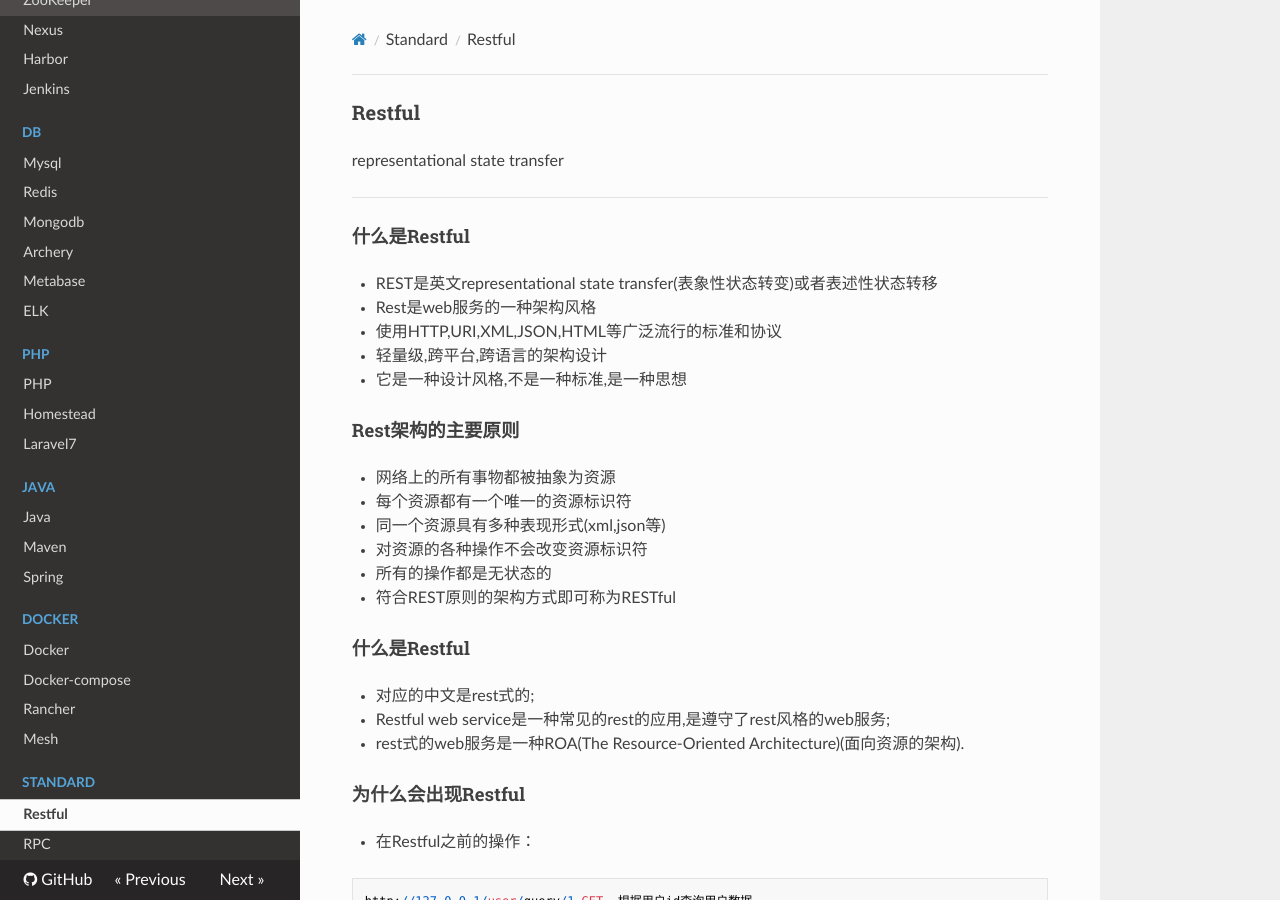
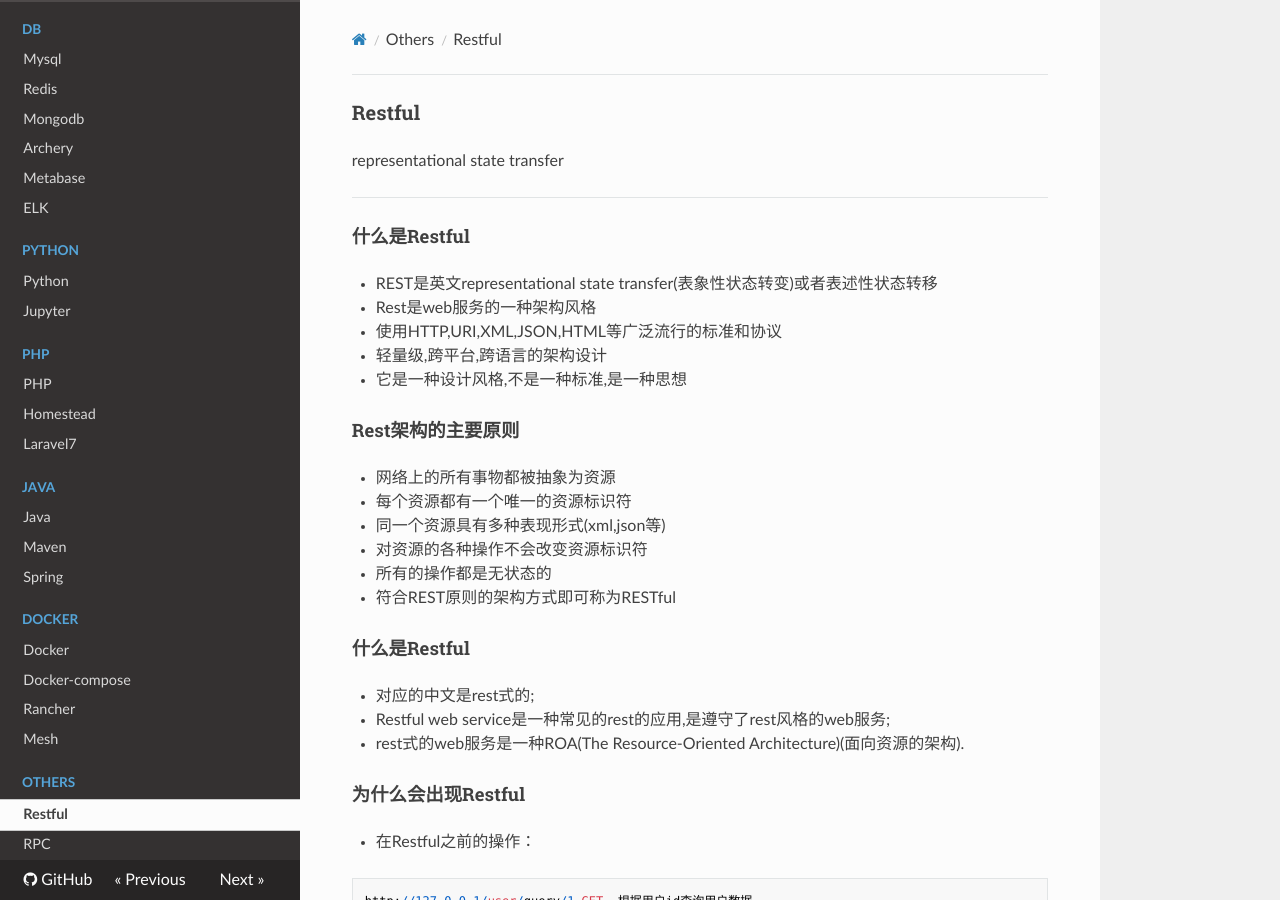
Before and after one commit to xiuery/manual, an MkDocs documentation site: the page built from docs/others/restful.md, in a window 1280 px wide and 900 px high. Built offline with MkDocs 1.6.1, drawn with Linux system fonts in a browser that asks for light colours; nearby versions of some CDN libraries.

Commit message:
Update: nav

```diff
--- a/mkdocs.yml
+++ b/mkdocs.yml
@@ -21,8 +21,6 @@ nav:
     - ZeroTier: base/zerotier.md
     - Shadowsocks: base/shadowsocks.md
     - xpath: base/xpath.md
-    - Python: base/python.md
-    - Jupyter: base/jupyter.md
   - Devops:
     - Nginx: devops/nginx.md
     - Acme.sh: devops/acme.sh.md
@@ -42,12 +40,15 @@ nav:
     - Archery: db/archery.md
     - Metabase: db/metabase.md
     - ELK: db/elk.md
+  - Python:
+    - Python: python/python.md
+    - Jupyter: python/jupyter.md
   - PHP:
     - PHP: php/php.md
     - Homestead: php/homestead.md
     - Laravel7: php/laravel7.md
   - Java:
-    - Java: java/index.md
+    - Java: java/java.md
     - Maven: java/maven.md
     - Spring: java/spring.md
   - Docker:
@@ -55,9 +56,9 @@ nav:
     - Docker-compose: docker/docker-compose.md
     - Rancher: docker/rancher.md
     - Mesh: docker/mesh.md
-  - Standard:
-    - Restful: standard/restful.md
-    - RPC: standard/rpc.md
+  - Others:
+    - Restful: others/restful.md
+    - RPC: others/rpc.md
 
 theme:
     name: readthedocs
```
Also changed, not shown: docs/base/linux.md (+2 -1 lines), docs/java/java.md (renamed from docs/java/index.md), docs/others/restful.md (renamed from docs/standard/restful.md), docs/others/rpc.md (renamed from docs/standard/rpc.md), docs/python/jupyter.md (renamed from docs/base/jupyter.md), docs/python/python.md (renamed from docs/base/python.md).
